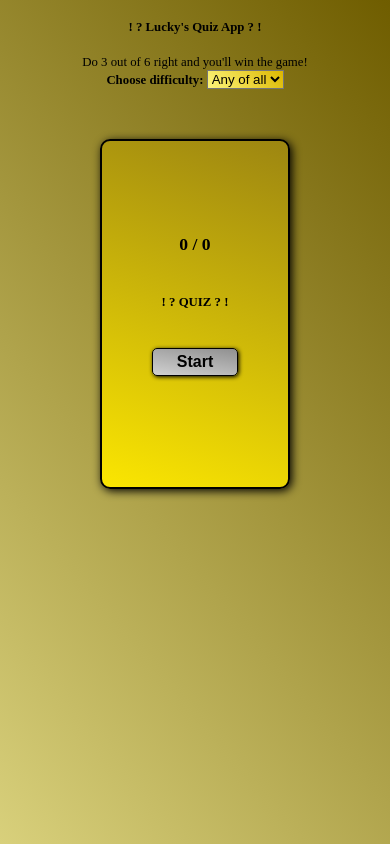
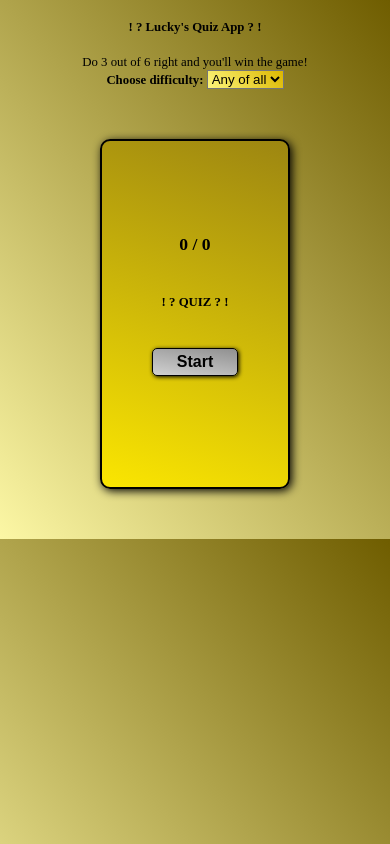
Before and after one commit to lucky7luc/js-quiz-app, a plain HTML site: page index.html in a window 390 px wide. Shown: the top 844 px of the page. Drawn offline with Linux system fonts and the light colour scheme.

Commit message:
Update styles.css

```diff
--- a/styles.css
+++ b/styles.css
@@ -111,7 +111,7 @@ h3 {
 
     body {
         font-size: 0.8rem;
-        min-height: 150vh;
+        height: 100%;
     }
     #starting-point {
     width: 190px;
```
